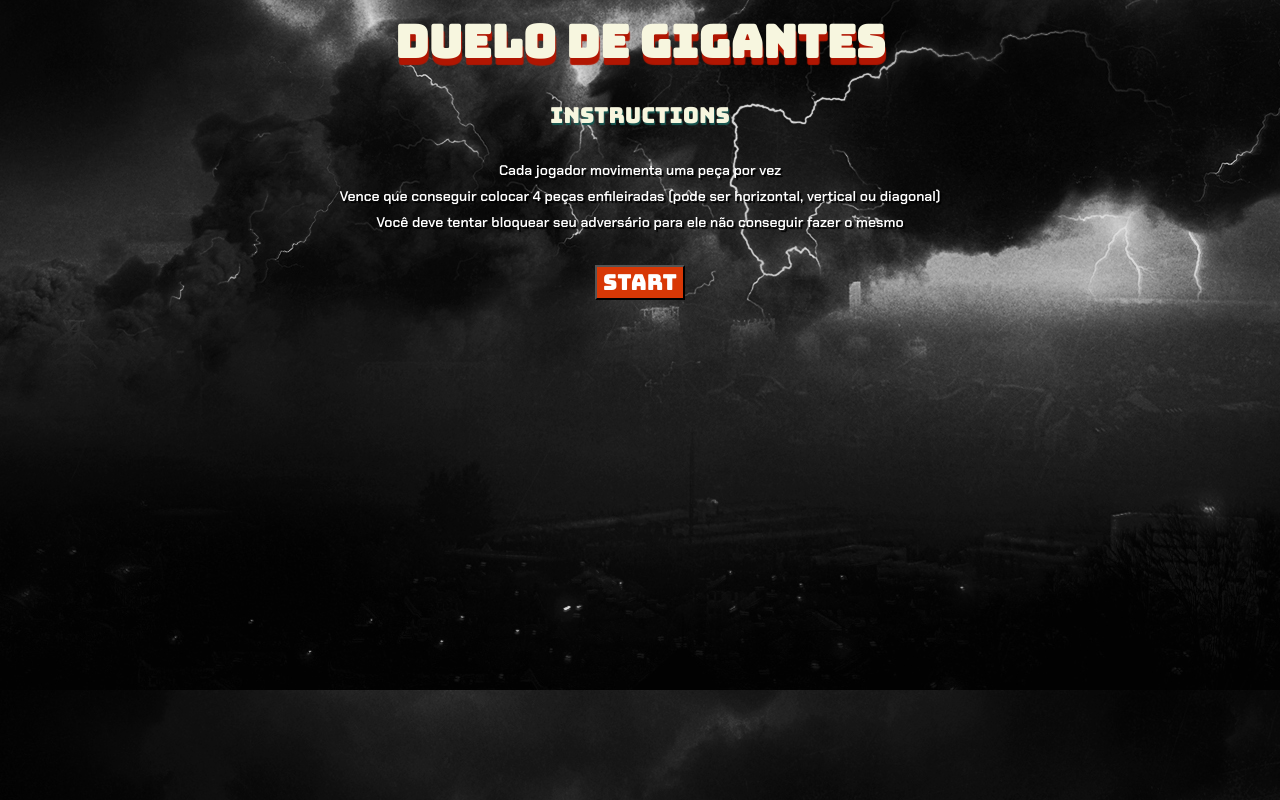
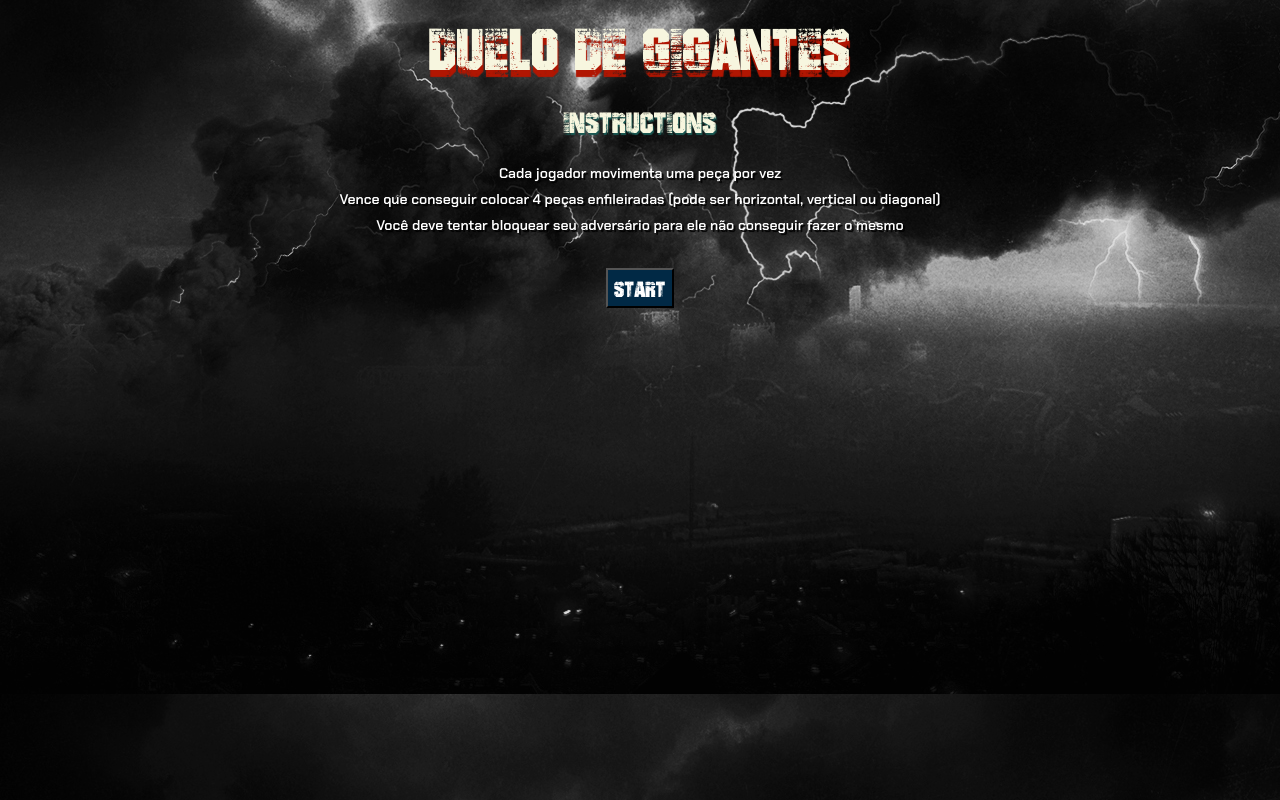
Before and after one commit to Kenzie-Academy-Brasil-Developers/entrega-lig-4-sprint-5-equipe2, a plain HTML site: page index.html in a window 1280 px wide. Drawn offline with Linux system fonts and the light colour scheme.

Commit message:
mudanças nas fontes e animações

```diff
--- a/assets/reset.css
+++ b/assets/reset.css
@@ -20,6 +20,7 @@ time, mark, audio, video {
 	padding: 0;
 	border: 0;
 	font-size: 100%;
+	font: inherit;
 	vertical-align: baseline;
 }
 /* HTML5 display-role reset for older browsers */
--- a/assets/style.css
+++ b/assets/style.css
@@ -1,16 +1,24 @@
 /* ----------------------- CAUANA ----------------------- */
+
+@font-face {
+  font-family:'Bad Grunge';
+  src: url('BAD GRUNGE.ttf') format('truetype');
+  font-weight: normal;
+  font-style: normal;
+}
 
 body {
   background-image: url(../img/wallpaper1.jpg);
   background-position: center;
 }
 h2 {
-  font-family: 'Bungee', cursive;
-  font-size: 45px;
+  font-family: 'Bad Grunge','Bungee', cursive;
+  font-size: 80px;
   color: #f7f6df;
   text-shadow: 1px 7px 1px #b11602;
   text-align: center;
   margin: 20px;
+  line-height: 50px;
 }
 
 .instrutions {
@@ -20,8 +28,8 @@ h2 {
 }
 
 .title-instrutions {
-  font-family: 'Bungee', cursive;
-  font-size: 22px;
+  font-family: 'Bad Grunge','Bungee', cursive;
+  font-size: 40px;
   color: #f7f6df;
   text-shadow: 1px 2px 1px #195852;
 }
@@ -43,7 +51,7 @@ h2 {
   align-items: center;
   justify-content: center;
   align-content: center;
-  margin: 20px;
+  margin: 10px;
 
 }
 
@@ -64,6 +72,7 @@ ol {
   margin: 10px;
   font-family: 'Chakra Petch', sans-serif;
 }
+
 ol li {
   font-size: 14px;
   text-shadow: 2px 2px 1px black;
@@ -93,9 +102,9 @@ ol li {
 }
 
 button {
-  background-color: #d83806;
-  font-family: 'Bungee', cursive;
-  font-size: 22px;
+  background-color: #012945;
+  font-family: 'Bad Grunge','Bungee', cursive;
+  font-size: 30px;
   color: white;
 }
 
@@ -107,28 +116,20 @@ button:hover {
 }
 
 #play {
-  animation: tremer .2s;
+  animation: tremer .1s;
   animation-iteration-count: infinite;
 }
 @keyframes queda {
-  0%{
-      transform: translateY(-580%);
-  }
-  25%{
-      transform: translateY(0%);
-  }
-  50%{
-      transform: translateY(-10%);
-  }
-  100%{
-      transform: translateY(0%);
-  }
+  0%{transform: translateY(-600%);}
+  25%{transform: translateY(20%);}
+  50%{transform: translateY(0%);}
+  100%{transform: translateY(0%);}
 }
 
 @keyframes tremer {
-  25% {margin-left: 7px;}
+  25% {margin-left: 3px;}
   50% {margin-left: 0;}
-  75% {margin-left: -7px;}
+  75% {margin-left: -3px;}
   100% {margin-left: 0;}
 }
 
@@ -168,6 +169,8 @@ main {
   border-radius: 50%;
   display: flex;
   flex-direction: column;
+  background-color: black;
+  opacity: 85%;
   justify-content: center; /* alinhar a bolinha */
   align-items: center; /* alinhar a bolinha */
   /* flex-grow: 1; */
```
Also changed, not shown: assets/BAD GRUNGE.ttf (added).
